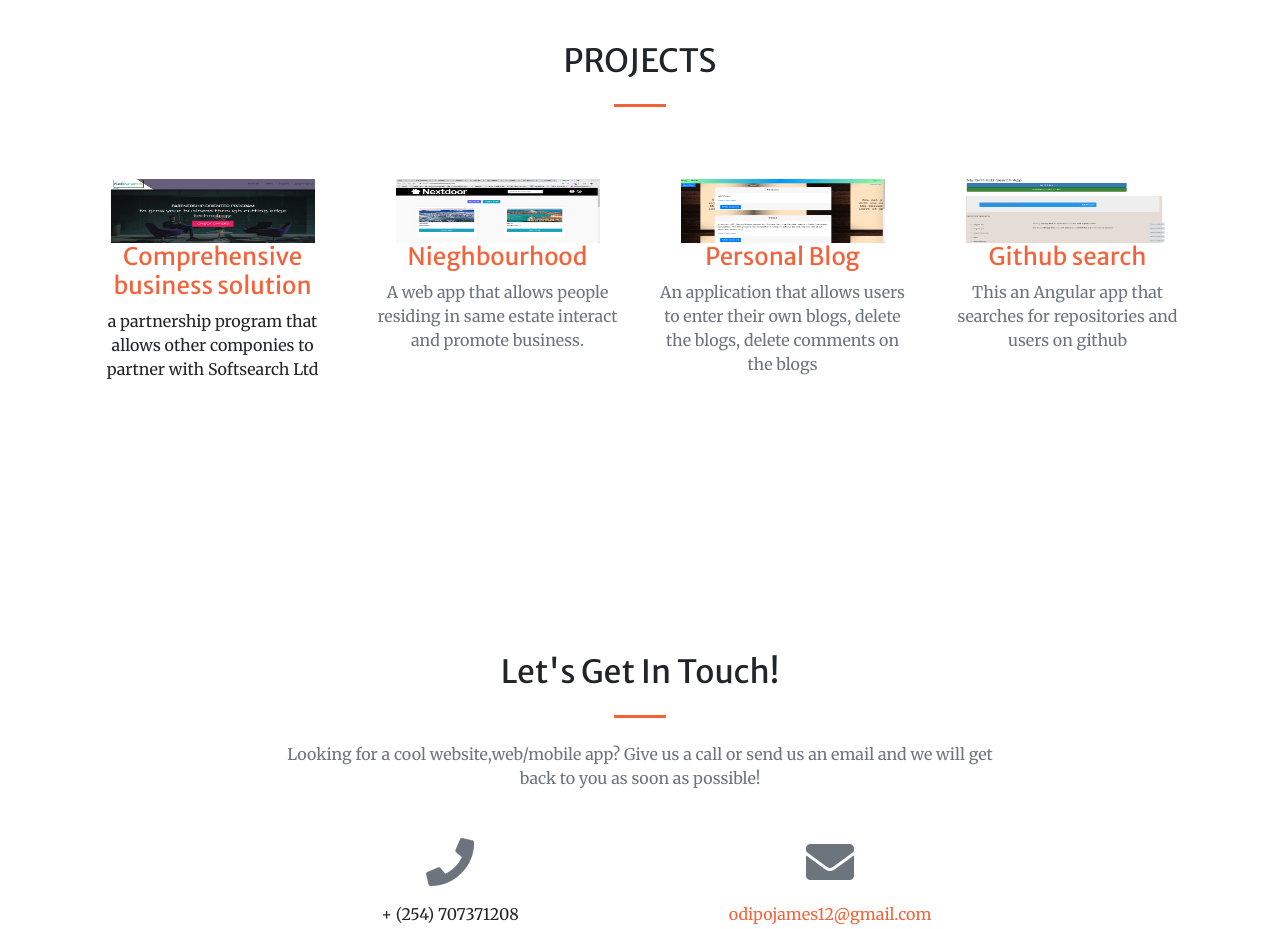
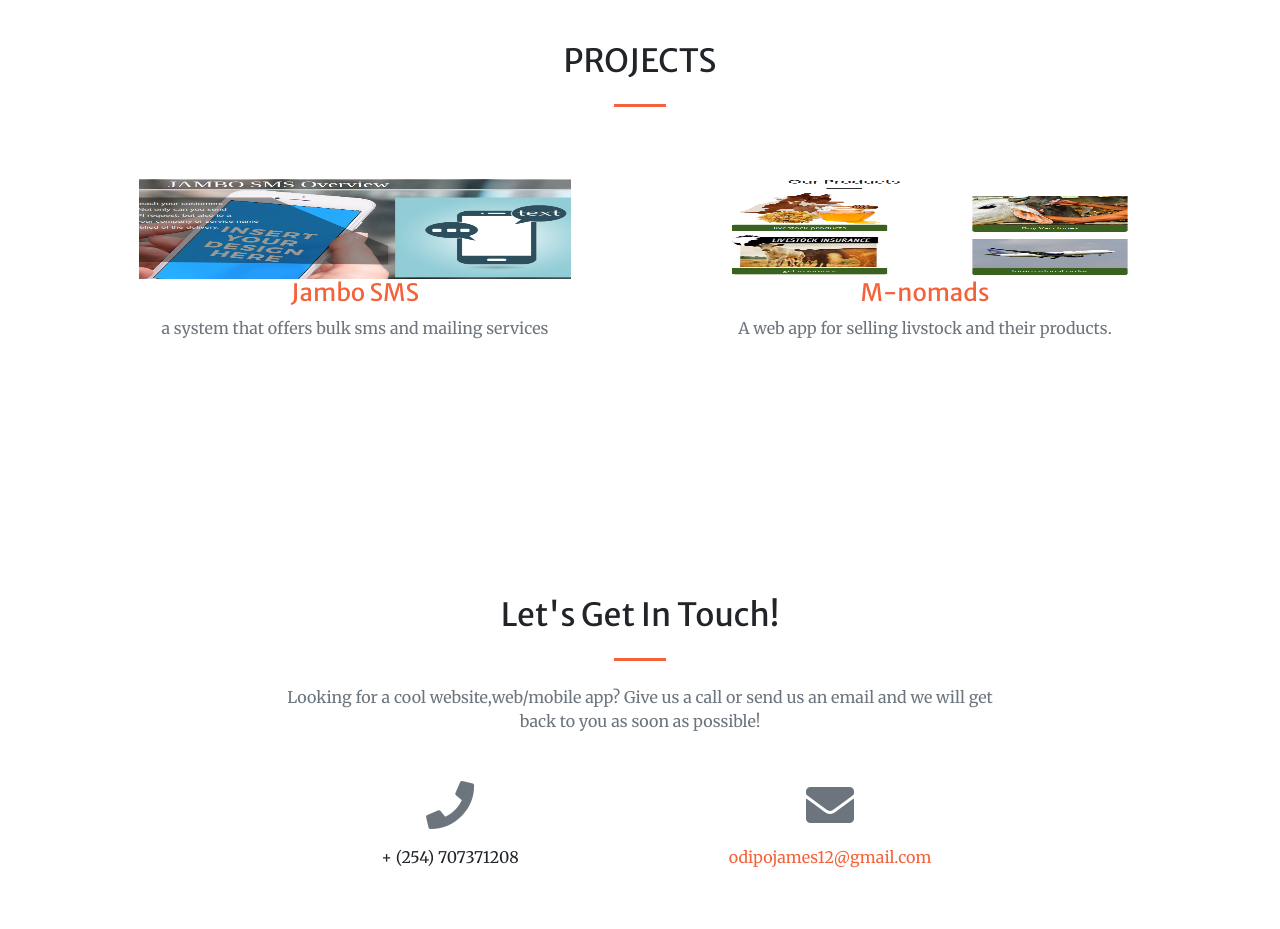
Before and after one commit to odipojames/portfolio, a plain HTML site: page index.html in a window 1280 px wide. Shown: the part 1460-2389 px from the top of the page. Drawn offline with nearby package versions, Linux system fonts and the light colour scheme.

Commit message:
change projects

```diff
--- a/index.html
+++ b/index.html
@@ -99,7 +99,7 @@ gtag('config', 'UA-140227464-1');
     <div class="container h-100">
       <div class="row h-100 align-items-center justify-content-center text-center">
         <div class="col-lg-10 align-self-end">
-          <h1 class="text-uppercase text-white font-weight-bold">James Odipo full stack software Engineer</h1>
+          <h1 class="text-uppercase text-white font-weight-bold">Odipo James full stack software Engineer</h1>
           <hr class="divider my-4">
         </div>
         <div class="col-lg-8 align-self-baseline">
@@ -134,41 +134,22 @@ In my spare time and outside of the world of computing, my primary passion is fo
       <h2 class="text-center mt-0">PROJECTS</h2>
       <hr class="divider my-4">
       <div class="row">
-        <div class="col-lg-3 col-md-6 text-center">
+        <div class="col-lg-6 col-md-6 text-center">
           <div class="mt-5">
-            <img src="images/soft.png" alt="explore" style="width:80%; height:64px;">
-            <a href="https://www.softsearch.co.ke/cbs/" target="_blank">
-            <h3 class="h4 mb-2">Comprehensive business solution</h3></a>
-            <p class="text-muted mb-0"><p>a partnership program that allows other componies to partner with Softsearch Ltd</p>
+            <img src="images/jmb.png" alt="explore" style="width:80%; height:100px;">
+            <a href="https://jambosms.com/" target="_blank">
+            <h3 class="h4 mb-2">Jambo SMS</h3></a>
+            <p class="text-muted mb-0">a system that offers bulk sms and mailing services</p>
           </div>
         </div>
-        <div class="col-lg-3 col-md-6 text-center">
+        <div class="col-lg-6 col-md-6 text-center">
           <div class="mt-5">
-            <img src="images/neighbourhood.png" alt="explore" style="width:80%; height:64px;">
-            <a href="https://nebahood.herokuapp.com/"  "target="_blank" >
-            <h3 class="h4 mb-2">Nieghbourhood</h3></a>
-            <p class="text-muted mb-0">A web app that allows people residing
-            in same estate interact and promote business. </p>
+            <img src="images/nomad.png" alt="explore" style="width:80%; height:100px;">
+            <a href="https://www.m-nomad.co.ke/"  target="_blank" >
+            <h3 class="h4 mb-2">M-nomads</h3></a>
+            <p class="text-muted mb-0"> A web app for selling livstock and their products.</p>
           </div>
         </div>
-        <div class="col-lg-3 col-md-6 text-center">
-          <div class="mt-5">
-            <img src="images/blog.png" alt="explore" style="width:80%; height:64px;">
-            <a href= "https://personal-blogip.herokuapp.com/"  target="_blank">
-            <h3 class="h4 mb-2">Personal Blog</h3></a>
-            <p class="text-muted mb-0">An application that allows users to enter their own blogs, delete the blogs, delete comments on the blogs</p>
-          </div>
-        </div>
-        <div class="col-lg-3 col-md-6 text-center">
-          <div class="mt-5">
-            <img src="images/github.png" alt="explore" style="width:80%; height:64px;">
-            <a href="https://odipojames.github.io/Angular-ip2/" target="_blank">
-            <h3 class="h4 mb-2">Github search</h3></a>
-            <p class="text-muted mb-0">This an Angular app that searches for repositories and users on github</p>
-          </div>
-        </div>
-      </div>
-    </div>
   </section>
 
 
@@ -210,7 +191,7 @@ In my spare time and outside of the world of computing, my primary passion is fo
 
         <!-- Grid column -->
         <div class="col-md-12 py-5 justify-content-center">
-          <div class="mb-5 flex-center">
+          <div class="mb-5 flex-center" style="text-align:center;">
 
             <!-- Facebook -->
             <a class="fb-ic" href="https://www.facebook.com/odipo.james.3">
```
Also changed, not shown: images/blog.png (deleted), images/jmb.png (added), images/mnomad.png (deleted), images/neighbourhood.png (deleted), images/news.png (deleted), images/nomad.png (added), images/soft.png (deleted).
